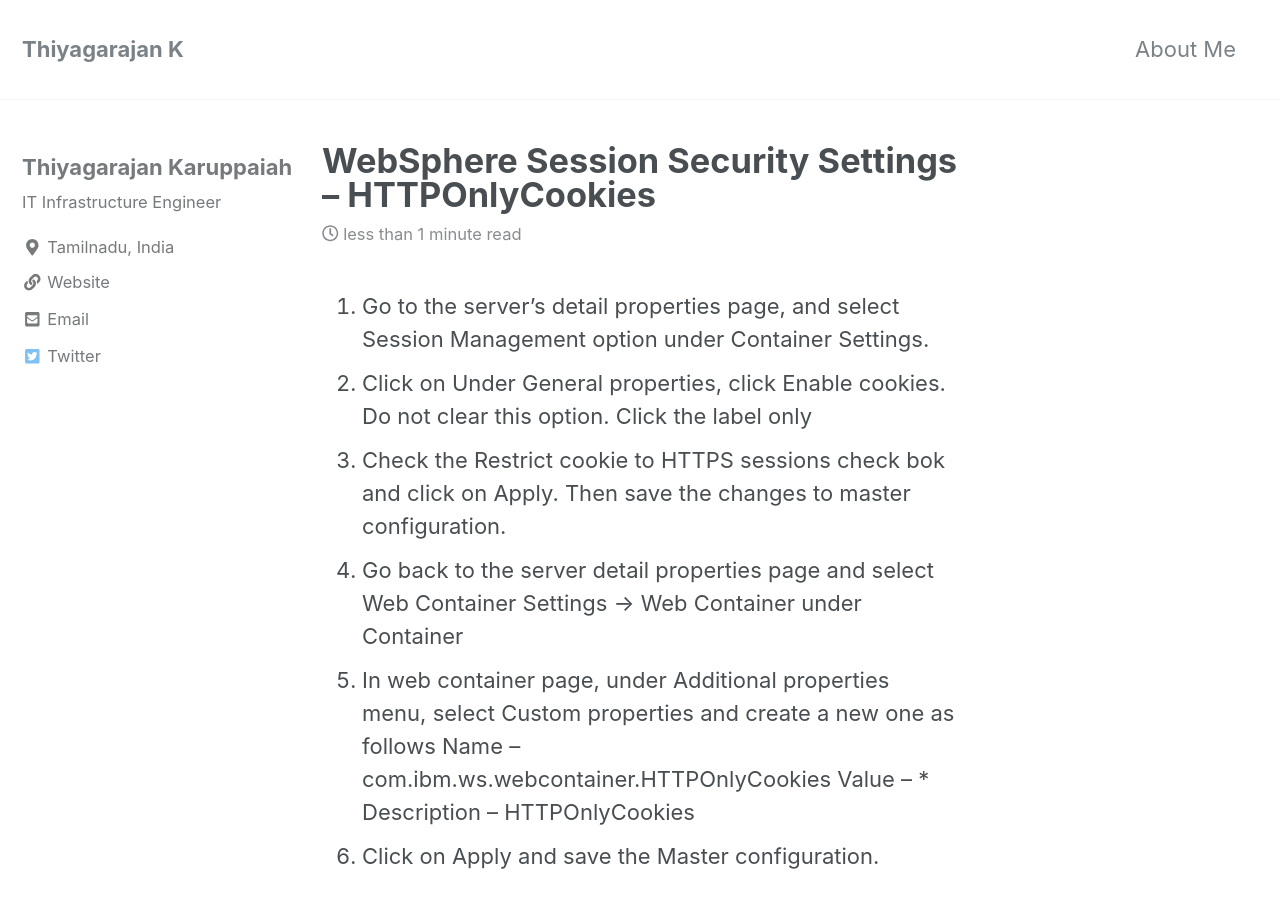
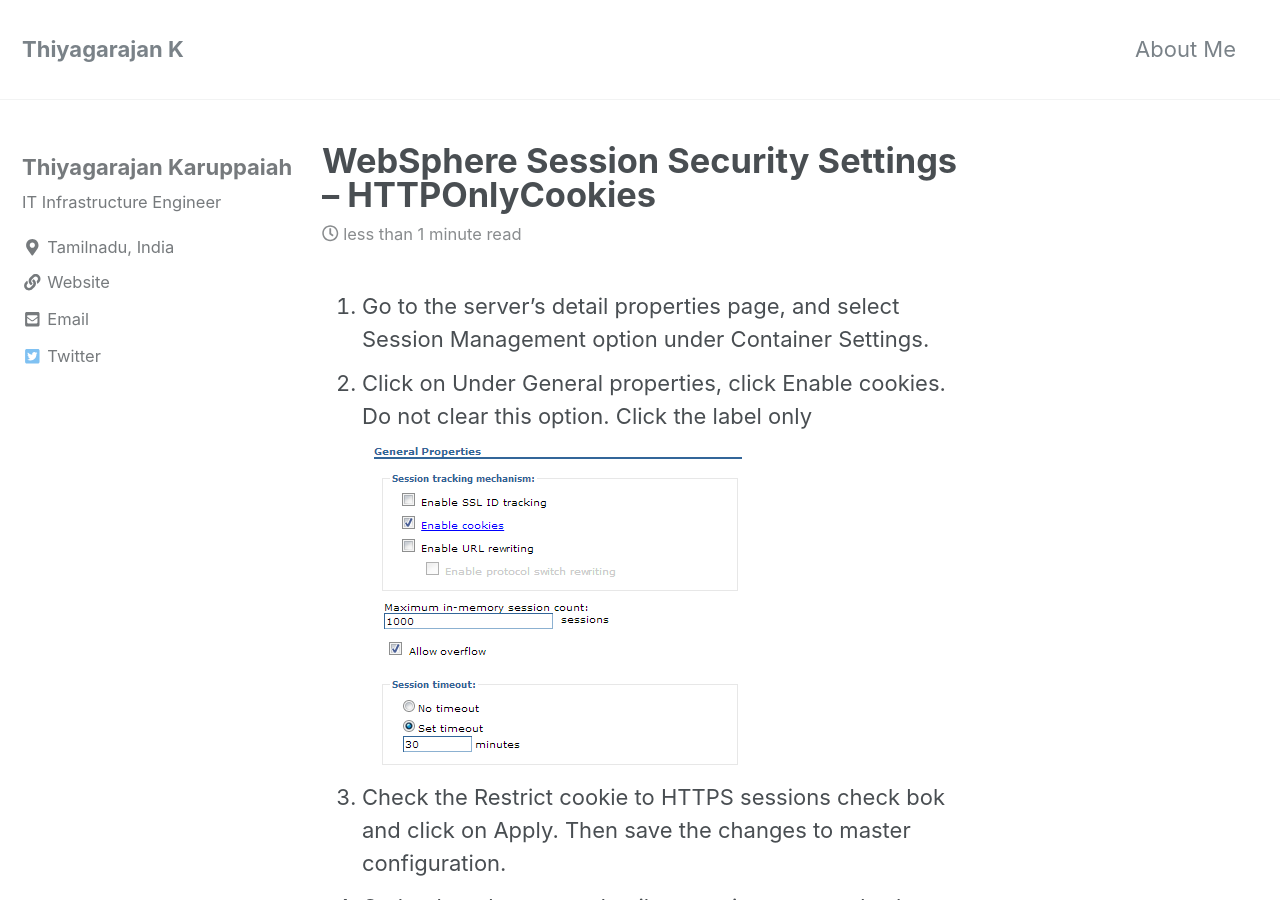
Before and after one commit to thiyaguin/thiyaguin.github.io, a Jekyll site: the page built from _posts/2017-2-27-websphere-session-security-settings-httponlycookies.md, in a window 1280 px wide and 900 px high. Built offline with Jekyll 4.4.1, drawn with Linux system fonts in a browser that asks for light colours; nearby versions of some CDN libraries.

Commit message:
Formatting

```diff
--- a/_posts/2017-2-27-websphere-session-security-settings-httponlycookies.md
+++ b/_posts/2017-2-27-websphere-session-security-settings-httponlycookies.md
@@ -4,6 +4,7 @@
 
 1. Go to the server’s detail properties page, and select Session Management option under Container Settings.
 2. Click on Under General properties, click Enable cookies. Do not clear this option. Click the label only
+        ![WebSphere Console SS](https://thiyaguin.github.io/assets/cookie_timeout.png)
 3. Check the Restrict cookie to HTTPS sessions check bok and click on Apply. Then save the changes to master configuration.
 4. Go back to the server detail properties page and select Web Container Settings -> Web Container under Container
 5. In web container page, under Additional properties menu, select Custom properties and create a new one as follows
```
